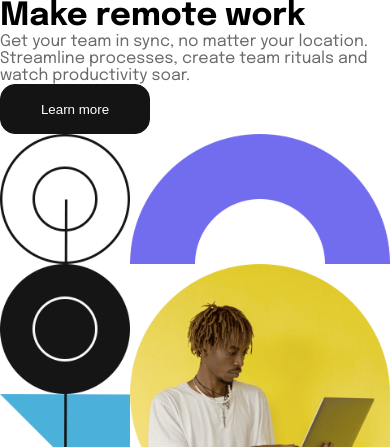
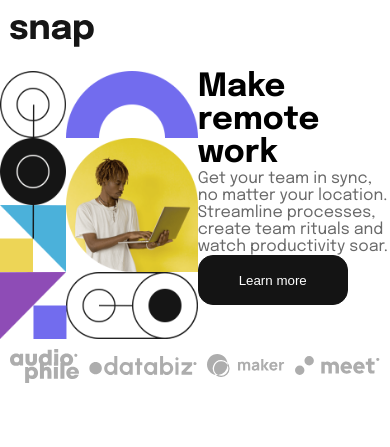
Before and after one commit to JulianOviedo/Home-dropdowns, a Next.js app in the folder homeSection/: page / in a window 390 px wide. Shown: the top 447 px of the page. Built offline with nearby package versions, Linux system fonts and the light colour scheme.

Commit message:
render changes. mobile almost ok

```diff
--- a/homeSection/src/pages/index.js
+++ b/homeSection/src/pages/index.js
@@ -1,14 +1,22 @@
-import Footer from "@/components/Footer";
+import Footer from "@/components/Footer/Footer";
+import Header from "@/components/Header/Header";
 import MainSection from "@/components/MainSection/MainSection";
 import PanelImg from "@/components/PanelImg/PanelImg";
+import { Box, useTheme } from "@mui/material";
 
 export default function Home() {
+  const theme = useTheme()
 
   return (
     <>
-      <MainSection/>
-      <PanelImg/>
-      <Footer/>
+      <Header />
+      <Box sx={{display: 'flex', [theme.breakpoints.down('sm')]: {
+        flexDirection: 'column'
+      }}}>
+        <PanelImg />
+        <MainSection />
+      </Box>
+      <Footer />
     </>
   )
 }
```
